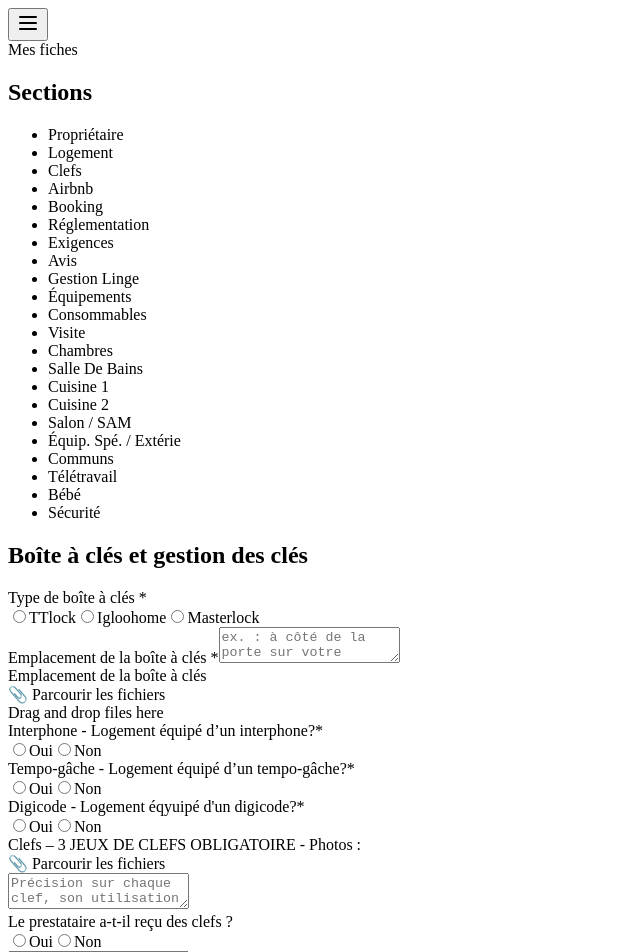
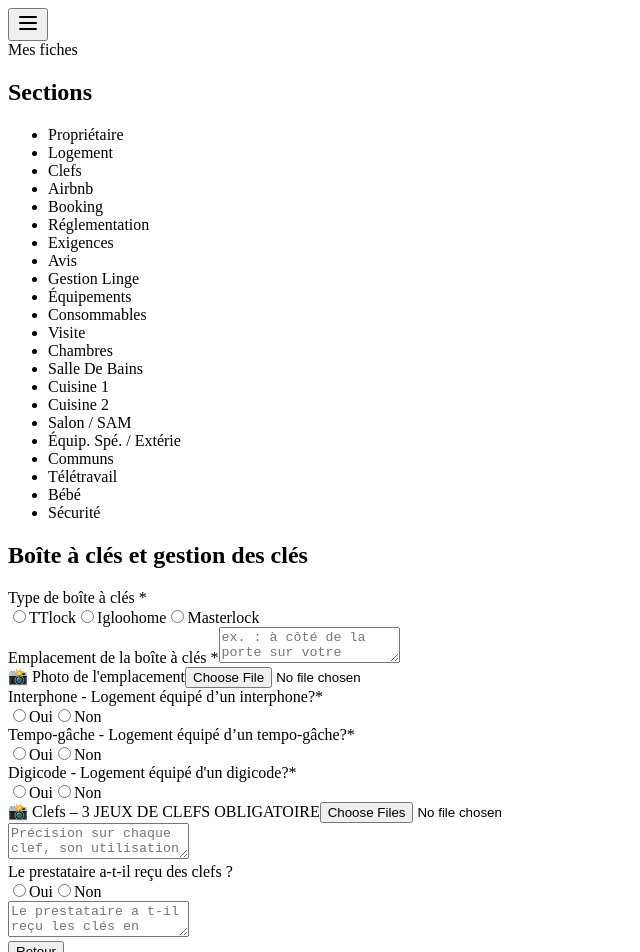
Before and after one commit to INVESTMALIN/fiche-logement_ia-githubcopilot-v1, a React (Vite) app: page /fiche/clefs in a window 1280 px wide. Shown: the top 952 px of the page, without its empty margins (0-640 px from the left). Built offline with nearby package versions, Linux system fonts and the light colour scheme; the HTML template or start-up script is replaced by a standard one.

Commit message:
Added photo feature

```diff
--- a/src/pages/FicheClefs.jsx
+++ b/src/pages/FicheClefs.jsx
@@ -1,3 +1,4 @@
+
 import { useState } from 'react'
 import { useNavigate } from 'react-router-dom'
 import SidebarMenu from '../components/SidebarMenu'
@@ -18,7 +19,6 @@ export default function FicheClefs() {
       <div className="flex-1 p-6 bg-gray-100 space-y-6">
         <h2 className="text-xl font-bold">Boîte à clés et gestion des clés</h2>
 
-        {/* Type de boîte */}
         <div>
           <label className="block font-semibold mb-1">Type de boîte à clés *</label>
           <div className="flex gap-6 mt-2">
@@ -37,23 +37,16 @@ export default function FicheClefs() {
           </div>
         </div>
 
-        {/* Emplacement */}
         <div>
           <label className="block font-semibold mb-1">Emplacement de la boîte à clés *</label>
           <textarea placeholder="ex. : à côté de la porte sur votre droite." />
         </div>
 
-        {/* Upload photo emplacement */}
         <div>
-          <label className="block font-semibold mb-1">Emplacement de la boîte à clés</label>
-          <div className="border border-dashed p-6 text-center text-sm text-gray-500">
-            📎 Parcourir les fichiers<br />
-            <span className="text-xs">Drag and drop files here</span>
-          </div>
+          <label className="block font-semibold mb-1">📸 Photo de l'emplacement</label>
+          <input type="file" accept="image/*" capture="environment" className="block w-full text-sm" />
         </div>
 
-        {/* Champs conditionnels */}
-        {/* TTlock */}
         {typeBoite === 'TTlock' && (
           <div className="grid grid-cols-1 md:grid-cols-3 gap-4">
             <div>
@@ -71,7 +64,6 @@ export default function FicheClefs() {
           </div>
         )}
 
-        {/* Igloohome */}
         {typeBoite === 'Igloohome' && (
           <div className="grid grid-cols-1 md:grid-cols-2 gap-4">
             <div>
@@ -93,7 +85,6 @@ export default function FicheClefs() {
           </div>
         )}
 
-        {/* Masterlock */}
         {typeBoite === 'Masterlock' && (
           <div>
             <label className="block font-semibold mb-1">MasterLock - Codes de la boîte à clés *</label>
@@ -101,8 +92,6 @@ export default function FicheClefs() {
           </div>
         )}
 
-
-        {/* Interphone */}
         <div>
           <label className="block font-semibold mb-1">Interphone - Logement équipé d’un interphone?*</label>
           <div className="flex gap-6 mt-2">
@@ -119,14 +108,14 @@ export default function FicheClefs() {
 
         {hasInterphone && (
           <>
-            <textarea className="h-32"  placeholder="Instructions pour l’interphone. S'il existe un code d'accès, notez-le ici et expliquez comment l'utiliser. S'il n'y a pas de code, précisez à quel nom il faut sonner. Ajoutez toute instruction spéciale pour l'utilisation de l'interphone." />
-            <div className="border border-dashed p-6 text-center text-sm text-gray-500">
-              📎 Photo de l’interphone
+            <textarea className="h-32" placeholder="Instructions pour l’interphone..." />
+            <div className="mt-2">
+              <label className="block font-semibold mb-1">📸 Photo de l’interphone</label>
+              <input type="file" accept="image/*" capture="environment" className="block w-full text-sm" />
             </div>
           </>
         )}
 
-        {/* Tempo-gâche */}
         <div>
           <label className="block font-semibold mb-1">Tempo-gâche - Logement équipé d’un tempo-gâche?*</label>
           <div className="flex gap-6 mt-2">
@@ -144,15 +133,15 @@ export default function FicheClefs() {
         {hasInterphone && hasTempoGache && (
           <>
             <textarea placeholder="Description du tempo-gâche *" />
-            <div className="border border-dashed p-6 text-center text-sm text-gray-500">
-              📎 Photo du tempo-gâche
+            <div className="mt-2">
+              <label className="block font-semibold mb-1">📸 Photo du tempo-gâche</label>
+              <input type="file" accept="image/*" capture="environment" className="block w-full text-sm" />
             </div>
           </>
         )}
 
-        {/* Digicode */}
         <div>
-          <label className="block font-semibold mb-1">Digicode - Logement éqyuipé d'un digicode?*</label>
+          <label className="block font-semibold mb-1">Digicode - Logement équipé d'un digicode?*</label>
           <div className="flex gap-6 mt-2">
             <label className="inline-flex items-center gap-2">
               <input type="radio" name="digicode" onChange={() => setHasDigicode(true)} />
@@ -168,19 +157,17 @@ export default function FicheClefs() {
         {hasDigicode && (
           <>
             <textarea placeholder="Instructions pour le digicode *" />
-            <div className="border border-dashed p-6 text-center text-sm text-gray-500">
-              📎 Photo du digicode
+            <div className="mt-2">
+              <label className="block font-semibold mb-1">📸 Photo du digicode</label>
+              <input type="file" accept="image/*" capture="environment" className="block w-full text-sm" />
             </div>
           </>
         )}
 
-        {/* Clefs */}
         <div className="space-y-4">
           <div>
-            <label className="block font-semibold mb-1">Clefs – 3 JEUX DE CLEFS OBLIGATOIRE - Photos :</label>
-            <div className="border border-dashed p-6 text-center text-sm text-gray-500">
-              📎 Parcourir les fichiers
-            </div>
+            <label className="block font-semibold mb-1">📸 Clefs – 3 JEUX DE CLEFS OBLIGATOIRE</label>
+            <input type="file" accept="image/*" capture="environment" className="block w-full text-sm" multiple />
           </div>
 
           <textarea placeholder="Précision sur chaque clef, son utilisation et s’il en manque *" />
@@ -202,12 +189,8 @@ export default function FicheClefs() {
           <textarea placeholder="Le prestataire a t-il reçu les clés en mains propres ? Où sont stockées les clés ? Quel type de clef ?" />
         </div>
 
-        {/* Navigation */}
         <div className="flex justify-between mt-6">
-          <button
-            className="bg-blue-600 text-white px-4 py-2 rounded"
-            onClick={() => navigate('/fiche/logement')}
-          >
+          <button className="bg-blue-600 text-white px-4 py-2 rounded" onClick={() => navigate('/fiche/logement')}>
             Retour
           </button>
           <div className="space-x-2">
```
Lines whose indentation alone changed are shown as unchanged.
